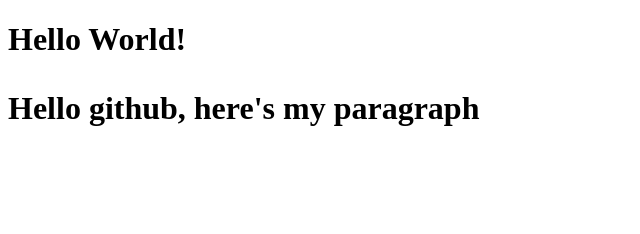
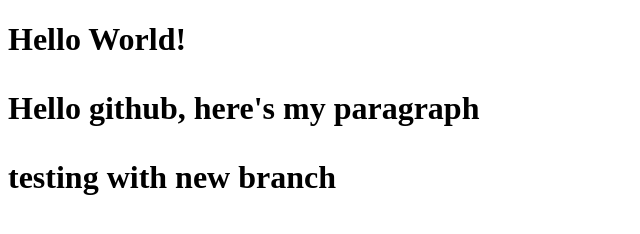
Before and after one commit to shinwang1/Product_School, a plain HTML site: page index.html in a window 1280 px wide. Shown: the whole page, without its empty margins (0-640 px from the left). Drawn offline with Linux system fonts and the light colour scheme.

Commit message:
testing new feature

```diff
--- a/index.html
+++ b/index.html
@@ -7,5 +7,6 @@
     <h1>Hello World!</h>
 
     <p>Hello github, here's my paragraph</p>
+    <p>testing with new branch</p>
   </body>
 </html>
```
Also changed, not shown: NEW_FOLDER/temp.txt (added).
